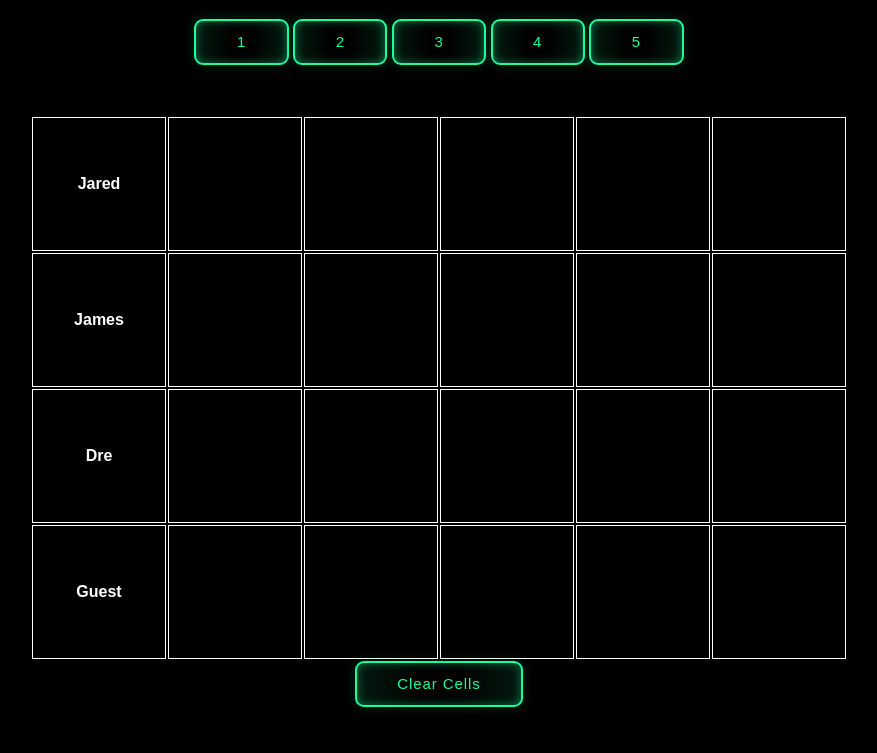
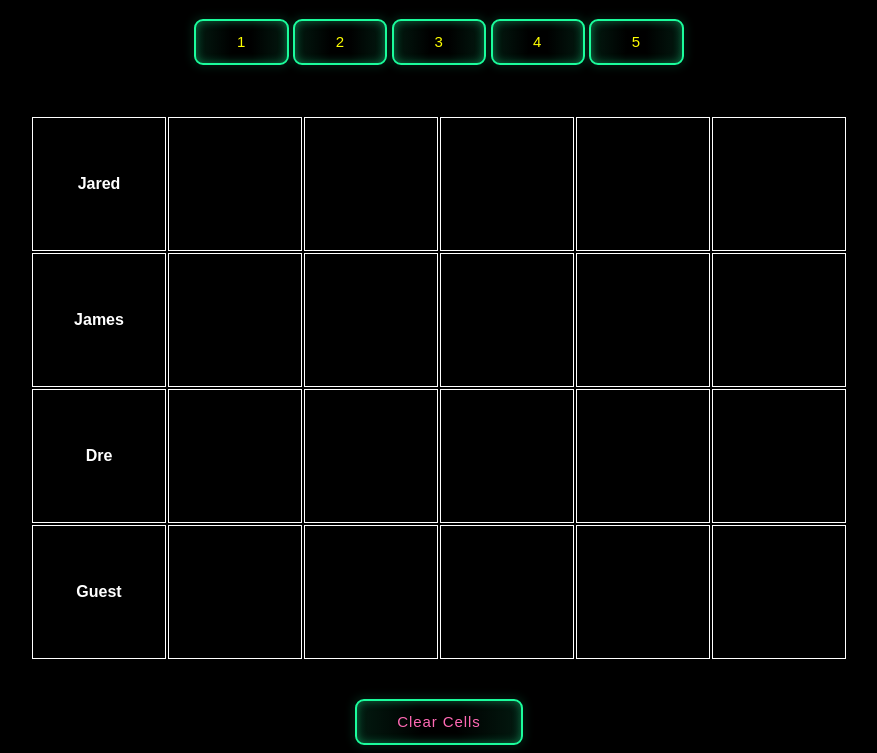
Before and after one commit to JaredPT/Pushups, a plain HTML site: page index.html in a window 1280 px wide. Shown: the part 61-814 px from the top of the page, without its empty margins (201-1078 px from the left). Drawn offline with Linux system fonts and the light colour scheme.

Commit message:
Update styles.css
Added color and spacing to Clear Button

```diff
--- a/styles.css
+++ b/styles.css
@@ -14,6 +14,14 @@ h4{
 .text{
   color: rgb(0, 217, 255);
 
+}
+.text-color{
+  color: yellow;
+}
+
+#clear-button{
+  color:hotpink;
+  margin-top: 3%;
 }
 
 table {
```
